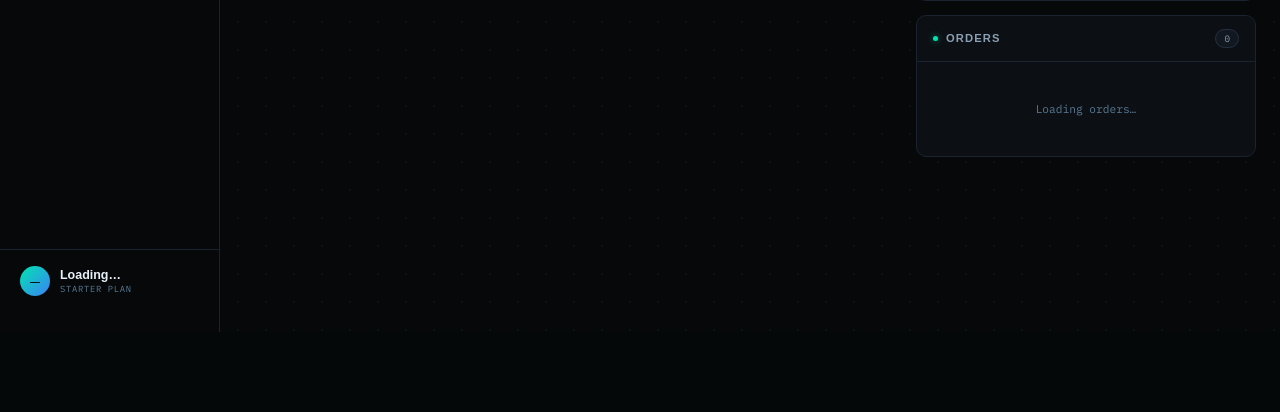
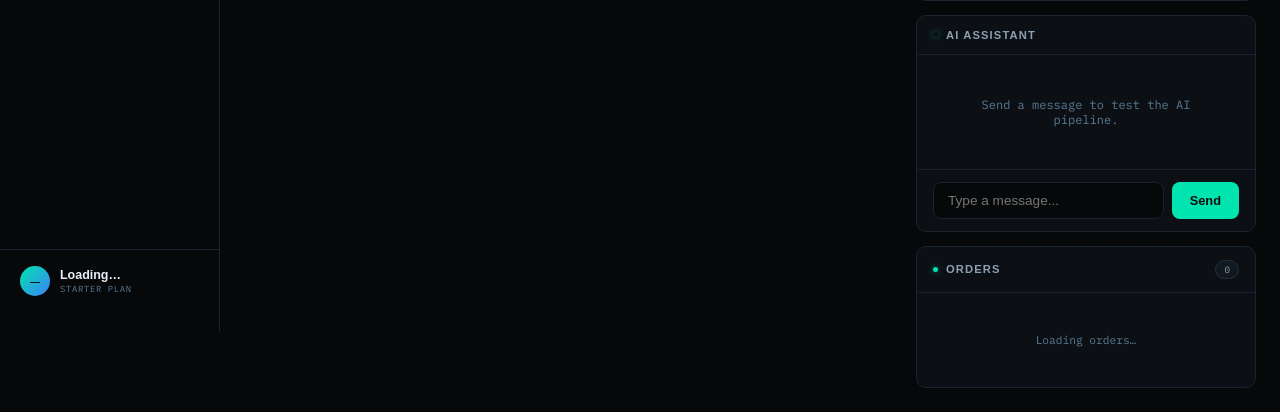
Before and after one commit to DeFrancis-unix27/Tell5-business-power, a Python web app: template templates/dashboard.html in a window 1280 px wide. Shown: the part 468-880 px from the top of the page. Before the commit the page ends 800 px from the top, so only its background shows below. Run offline with Jinja, Linux system fonts and the light colour scheme; the template is opened without the code that fills it, so the values that code supplies are empty; some web fonts are replaced.

Commit message:
feat: add AI chat feature and enhance discover page layout

```diff
--- a/api/index.py
+++ b/api/index.py
@@ -1,3 +1,4 @@
+import os
 import sentry_sdk
 
 from fastapi import FastAPI, Request, Depends, HTTPException
@@ -391,6 +392,7 @@
 
 
 @app.post("/api/baileys/webhook")
+@limiter.limit("30/minute")
 async def baileys_webhook(request: Request, db: AsyncSession = Depends(get_db)):
     """Receives messages forwarded from the Baileys WhatsApp bot"""
     data = await request.json()
@@ -709,6 +711,7 @@
 
 
 @app.post("/pipeline/process")
+@limiter.limit("20/minute")
 async def trigger_pipeline(request: Request, db: AsyncSession = Depends(get_db)):
     data = await request.json()
     message = str(data.get("message", "")).strip()
@@ -742,6 +745,7 @@
 
 
 @app.post("/api/chat/send")
+@limiter.limit("20/minute")
 async def chat_send(request: Request, db: AsyncSession = Depends(get_db), user=Depends(get_current_user)):
     data = await request.json()
     message = str(data.get("message", "")).strip()
@@ -917,7 +921,7 @@
 
 @app.get("/discover", response_class=HTMLResponse)
 async def discover_page():
-    html = Path("templates/business_profile.html").read_text(encoding="utf-8")
+    html = Path("templates/discover.html").read_text(encoding="utf-8")
     return HTMLResponse(content=html)
 
 
--- a/crud.py
+++ b/crud.py
@@ -5,8 +5,8 @@
 from typing import List
 
 
-async def create_conversation(db: AsyncSession, phone: str, message: str, category: str, user_id: int | None = None):
-    conv = Conversation(phone=phone, message=message, category=category, user_id=user_id)
+async def create_conversation(db: AsyncSession, phone: str, message: str, category: str, user_id: int | None = None, channel: str | None = None):
+    conv = Conversation(phone=phone, message=message, category=category, user_id=user_id, channel=channel or "whatsapp")
     db.add(conv)
     await db.flush()
     return conv
--- a/db.py
+++ b/db.py
@@ -8,10 +8,7 @@
 
 load_dotenv(override=True)
 
-DATABASE_URL = os.getenv(
-    "DATABASE_URL",
-    "postgresql+asyncpg://avnadmin:<redacted>@pg-3d4feff9-davfran9090-88a1.c.aivencloud.com:11427/defaultdb?sslmode=require",
-)
+DATABASE_URL = os.getenv("DATABASE_URL")
 
 if DATABASE_URL.startswith("postgres://"):
     DATABASE_URL = DATABASE_URL.replace("postgres://", "postgresql+asyncpg://", 1)
--- a/requirements.txt
+++ b/requirements.txt
@@ -37,11 +37,7 @@
 multidict==6.7.1
 packaging==26.2
 pillow==12.2.0
-<<<<<<< HEAD
-pip==26.1
-=======
 pip==25.3
->>>>>>> 4907714 (Refactor tests for API stats, CRUD notifications, and CSRF token expiry)
 pluggy==1.6.0
 propcache==0.5.2
 pyasn1==0.6.3
--- a/templates/dashboard.html
+++ b/templates/dashboard.html
@@ -723,6 +723,22 @@
     }
 
     .sidebar-overlay.show { display: block; }
+
+    /* ── AI Chat Panel ── */
+    .chat-panel { display:flex; flex-direction:column; }
+    .chat-msgs { max-height:300px; overflow-y:auto; padding:12px 16px; display:flex; flex-direction:column; gap:10px; }
+    .chat-msgs::-webkit-scrollbar { width:4px; }
+    .chat-msgs::-webkit-scrollbar-thumb { background:var(--muted); border-radius:4px; }
+    .chat-bubble { max-width:85%; padding:10px 14px; border-radius:12px; font-size:0.8rem; line-height:1.5; word-break:break-word; }
+    .chat-bubble.user { align-self:flex-end; background:rgba(0,229,176,0.12); color:var(--accent); border-bottom-right-radius:4px; }
+    .chat-bubble.ai { align-self:flex-start; background:var(--muted); color:var(--text); border-bottom-left-radius:4px; }
+    .chat-bubble .cat-tag { font-size:0.6rem; color:var(--sub); margin-top:4px; font-family:'IBM Plex Mono',monospace; text-transform:uppercase; }
+    .chat-input-row { display:flex; gap:8px; padding:12px 16px; border-top:1px solid var(--border); }
+    .chat-input-row input { flex:1; padding:10px 14px; border-radius:8px; border:1px solid var(--border); background:var(--bg); color:var(--text); font-size:0.85rem; font-family:inherit; }
+    .chat-input-row input:focus { outline:none; border-color:var(--accent); }
+    .chat-input-row button { padding:10px 18px; border-radius:8px; border:none; background:var(--accent); color:#0a0c0f; font-weight:700; cursor:pointer; font-size:0.8rem; white-space:nowrap; }
+    .chat-input-row button:disabled { opacity:0.5; cursor:not-allowed; }
+    .chat-empty { padding:30px 16px; text-align:center; font-size:0.75rem; color:var(--sub); font-family:'IBM Plex Mono',monospace; }
   </style>
 </head>
 <body>
@@ -883,6 +899,23 @@
             </div>
             <div class="chart-inner">
               <canvas id="pieChart"></canvas>
+            </div>
+          </div>
+
+          <!-- AI Chat -->
+          <div class="panel chat-panel">
+            <div class="panel-head">
+              <div class="panel-title">
+                <div class="panel-pip" style="background:var(--accent2)"></div>
+                AI Assistant
+              </div>
+            </div>
+            <div class="chat-msgs" id="chat-msgs">
+              <div class="chat-empty">Send a message to test the AI pipeline.</div>
+            </div>
+            <div class="chat-input-row">
+              <input type="text" id="chat-input" placeholder="Type a message..." onkeydown="if(event.key==='Enter') sendChat()" />
+              <button id="chat-btn" onclick="sendChat()">Send</button>
             </div>
           </div>
 
@@ -1147,6 +1180,43 @@
       }
     }
 
+    /* ── AI Chat ── */
+    async function sendChat() {
+      const input = document.getElementById('chat-input');
+      const btn = document.getElementById('chat-btn');
+      const msg = input.value.trim();
+      if (!msg) return;
+
+      input.value = '';
+      btn.disabled = true;
+      btn.textContent = '...';
+
+      const msgsEl = document.getElementById('chat-msgs');
+      const empty = msgsEl.querySelector('.chat-empty');
+      if (empty) empty.remove();
+
+      msgsEl.innerHTML += '<div class="chat-bubble user">' + esc(msg) + '</div>';
+      msgsEl.scrollTop = msgsEl.scrollHeight;
+
+      try {
+        const res = await fetch('/api/chat/send', {
+          method: 'POST',
+          headers: { 'Content-Type': 'application/json' },
+          credentials: 'same-origin',
+          body: JSON.stringify({ message: msg }),
+        });
+        const data = await res.json();
+        const catTag = data.category ? '<div class="cat-tag">' + esc(data.category) + '</div>' : '';
+        msgsEl.innerHTML += '<div class="chat-bubble ai">' + esc(data.reply || 'No response') + catTag + '</div>';
+      } catch {
+        msgsEl.innerHTML += '<div class="chat-bubble ai" style="color:var(--danger)">Error: could not reach AI pipeline</div>';
+      }
+
+      msgsEl.scrollTop = msgsEl.scrollHeight;
+      btn.disabled = false;
+      btn.textContent = 'Send';
+    }
+
     fetchData();
     checkWhatsApp();
     setInterval(fetchData, 5000);
```
Also changed, not shown: templates/discover.html (added, +77 -0 lines).
